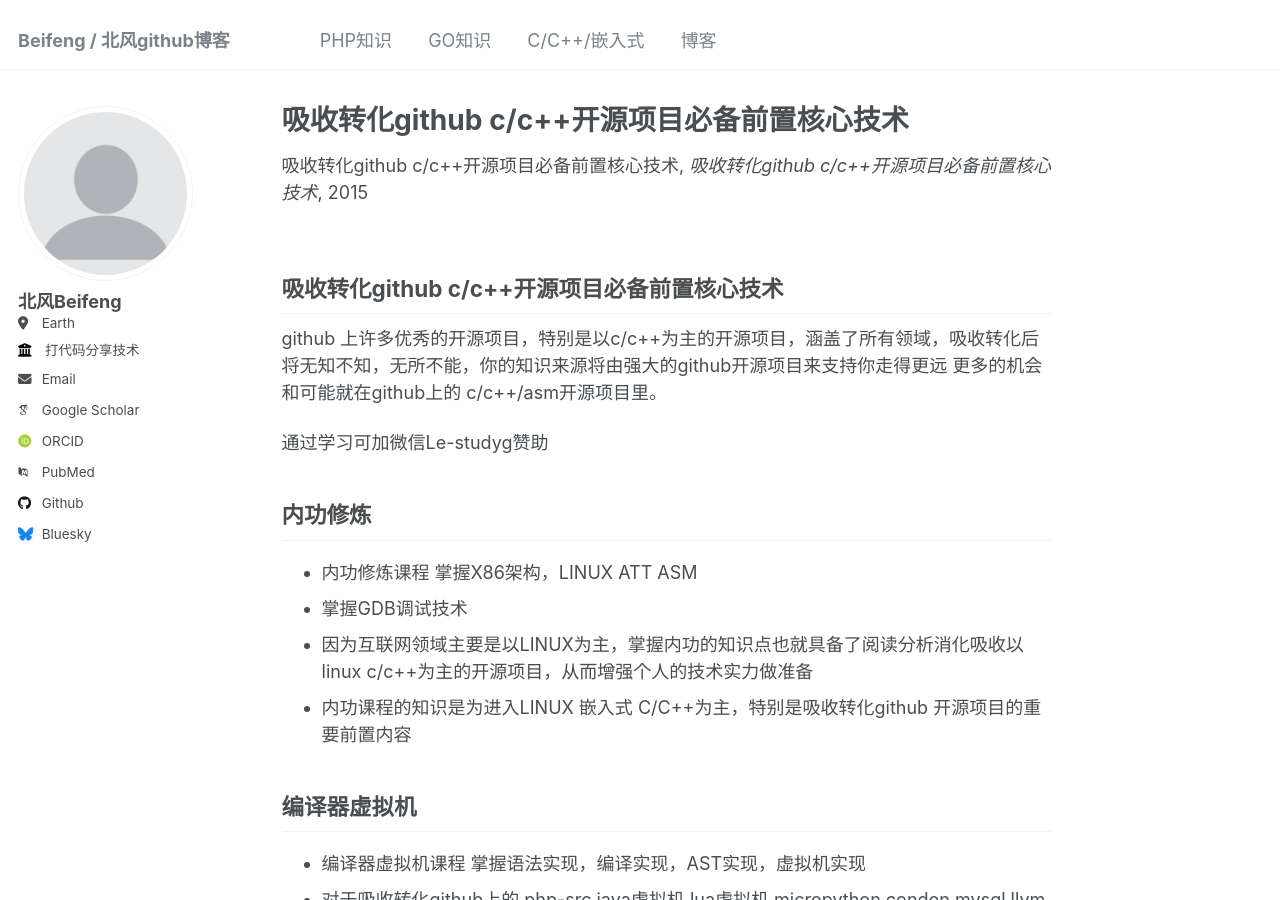
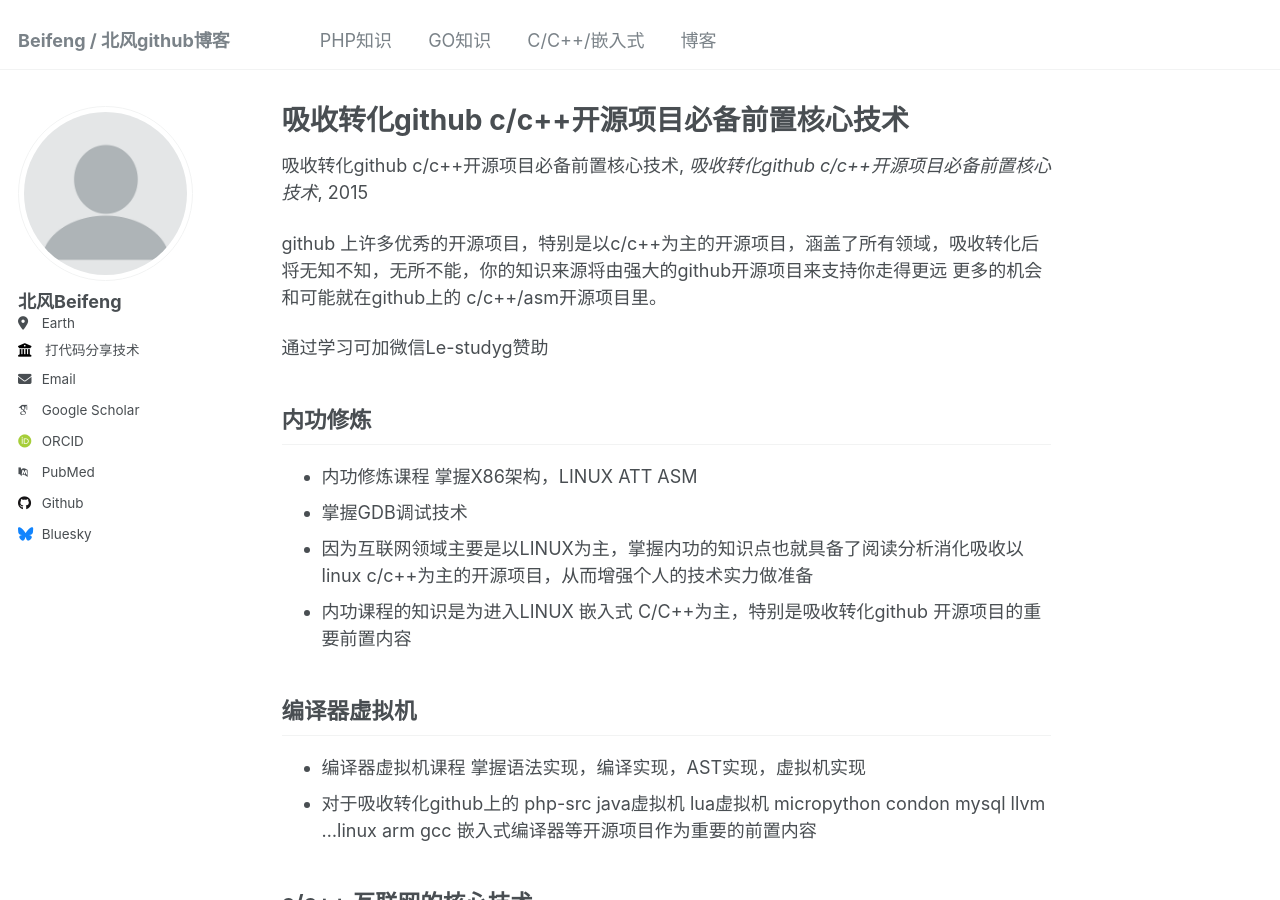
Before and after one commit to beifengisnil/beifengisnil.github.io, a Jekyll site: the page built from _teaching/2015-spring-teaching-2.md, in a window 1280 px wide and 900 px high. Built offline with Jekyll 4.4.1, drawn with Linux system fonts in a browser that asks for light colours; some web fonts are replaced.

Commit message:
Update 2015-spring-teaching-2.md

```diff
--- a/_teaching/2015-spring-teaching-2.md
+++ b/_teaching/2015-spring-teaching-2.md
@@ -7,7 +7,7 @@ venue: "吸收转化github c/c++开源项目必备前置核心技术"
 date: 2015-01-01
 location: "City, Country"
 ---
-## 吸收转化github c/c++开源项目必备前置核心技术
+
 github 上许多优秀的开源项目，特别是以c/c++为主的开源项目，涵盖了所有领域，吸收转化后将无知不知，无所不能，你的知识来源将由强大的github开源项目来支持你走得更远
 更多的机会和可能就在github上的 c/c++/asm开源项目里。
 
```
